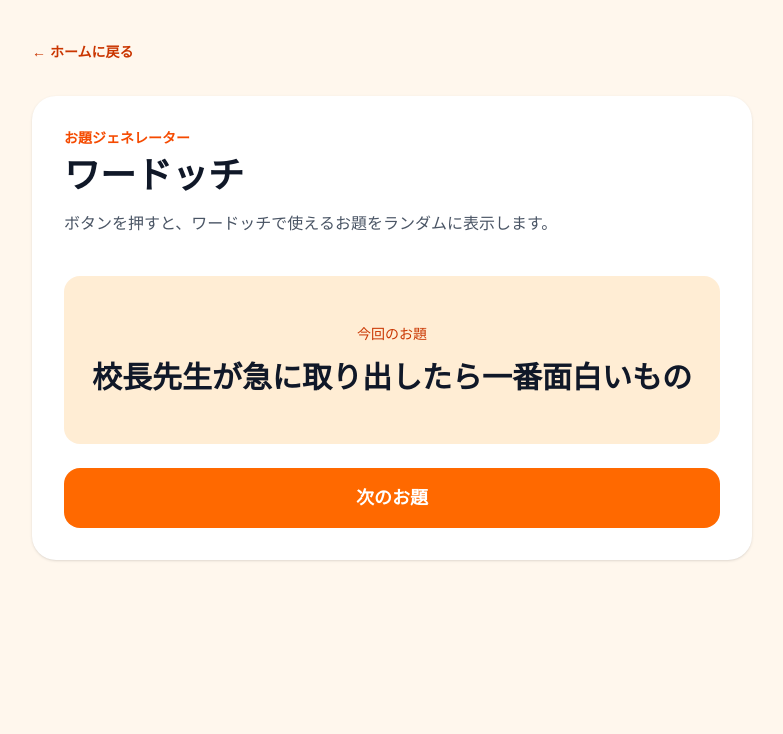
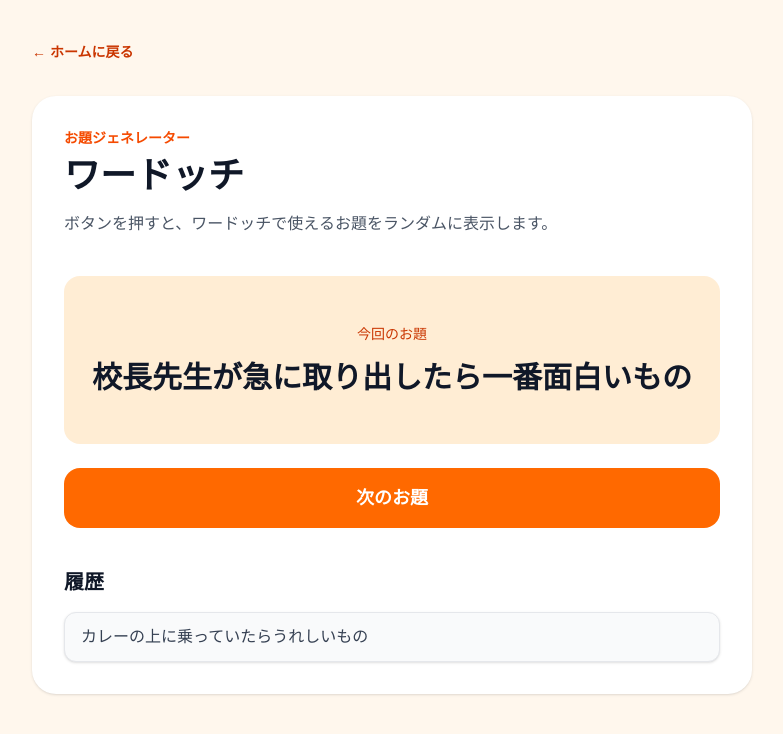
Before and after one commit to takakei510/boardgame-tools, a Next.js app: page /wordocchi in a window 1280 px wide. Both pictures are taken after a click on the button "次のお題". Shown: the top 734 px of the page, without its empty margins (248-1031 px from the left). Built offline with nearby package versions, Linux system fonts and the light colour scheme.

Commit message:
Improve topic history

```diff
--- a/app/wordocchi/page.tsx
+++ b/app/wordocchi/page.tsx
@@ -6,20 +6,20 @@ import Link from "next/link";
 
 export default function WordocchiPage() {
   const [currentTopic, setCurrentTopic] = useState(wordocchiTopics[0]);
+  const [history, setHistory] = useState<typeof wordocchiTopics>([]);
 
-    const nextTopic = () => {
+  const nextTopic = () => {
     let newTopic = currentTopic;
 
     while (newTopic.id === currentTopic.id && wordocchiTopics.length > 1) {
-        const randomIndex = Math.floor(
-        Math.random() * wordocchiTopics.length
-        );
+      const randomIndex = Math.floor(Math.random() * wordocchiTopics.length);
 
-        newTopic = wordocchiTopics[randomIndex];
+      newTopic = wordocchiTopics[randomIndex];
     }
+    setHistory((prev) => [currentTopic, ...prev]);
 
     setCurrentTopic(newTopic);
-    };
+  };
 
   return (
     <main className="min-h-screen bg-orange-50">
@@ -36,9 +36,7 @@ export default function WordocchiPage() {
             お題ジェネレーター
           </p>
 
-          <h1 className="mt-2 text-4xl font-bold text-gray-900">
-            ワードッチ
-          </h1>
+          <h1 className="mt-2 text-4xl font-bold text-gray-900">ワードッチ</h1>
 
           <p className="mt-4 text-gray-600">
             ボタンを押すと、ワードッチで使えるお題をランダムに表示します。
@@ -59,6 +57,20 @@ export default function WordocchiPage() {
           >
             次のお題
           </button>
+          <div className="mt-10">
+            <h2 className="text-xl font-bold text-gray-900">履歴</h2>
+
+            <div className="mt-4 space-y-2">
+              {history.map((topic) => (
+                <div
+                  key={topic.id}
+                  className="rounded-xl border border-gray-200 bg-gray-50 px-4 py-3 text-gray-700 shadow-sm"
+                  >
+                  {topic.text}
+                </div>
+              ))}
+            </div>
+          </div>
         </section>
       </div>
     </main>
```
Also changed, not shown: 1 other file (tests, documents, lock files or other folders).
